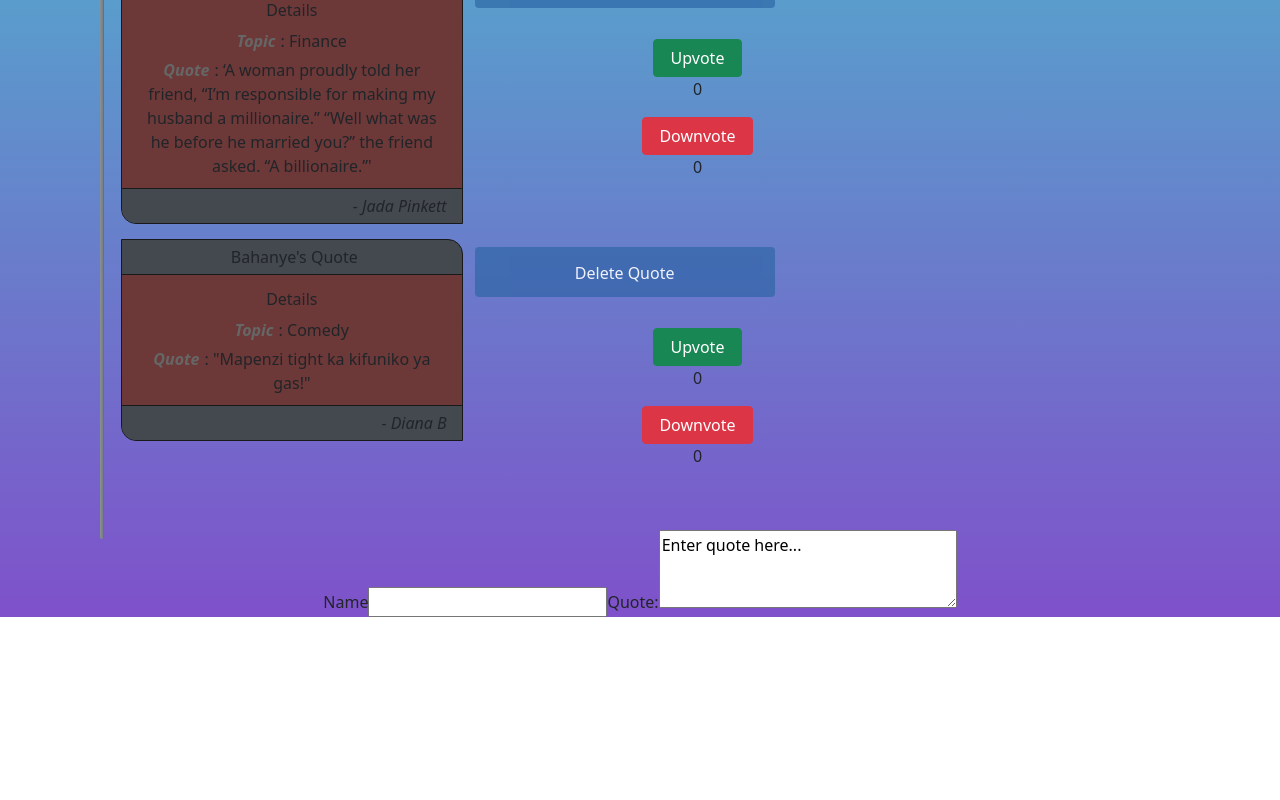
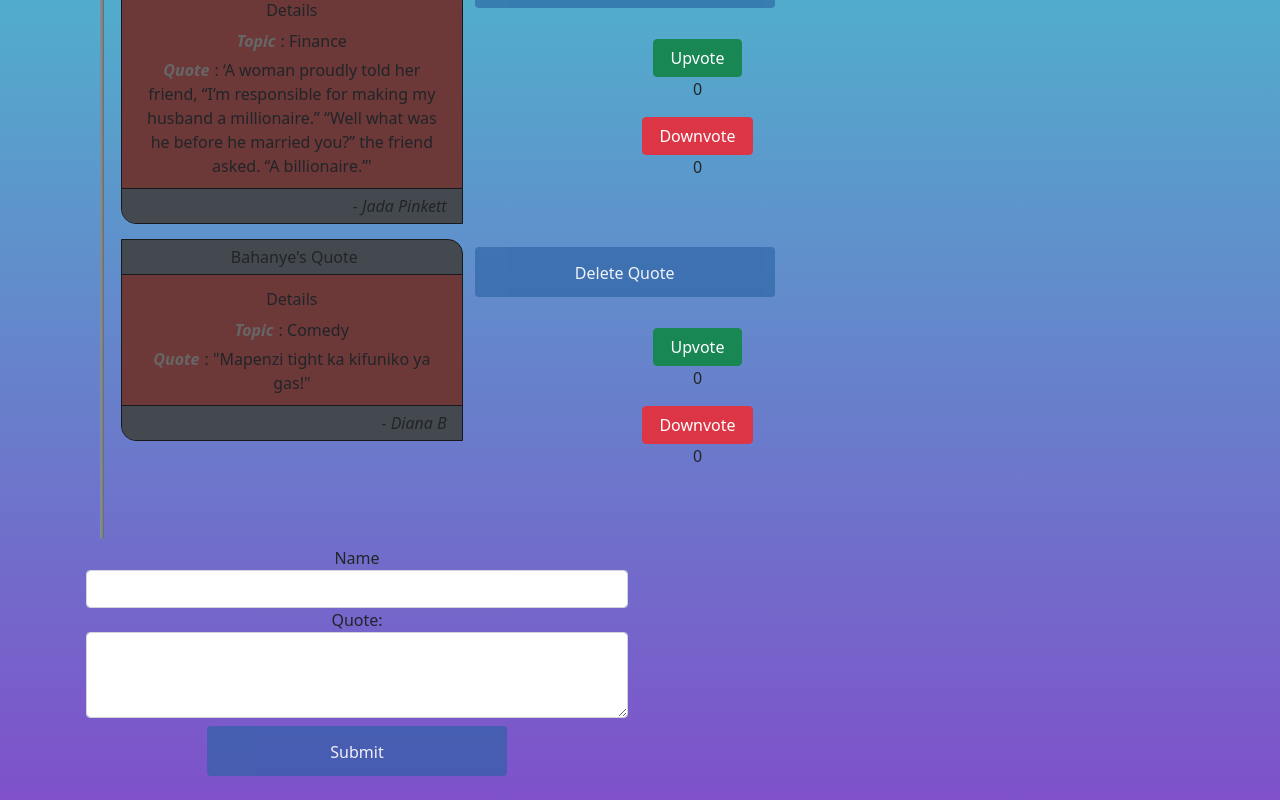
Before and after one commit to ItsMarvoKim/Quotify, an Angular app: page / in a window 1280 px wide. Shown: the part 2178-2978 px from the top of the page. Before the commit the page ends 2795 px from the top, so only its background shows below. Built offline with nearby package versions, Linux system fonts and the light colour scheme; a web font is replaced by a local one.

Commit message:
form created restored and styled

```diff
--- a/src/app/app.component.html
+++ b/src/app/app.component.html
@@ -405,12 +405,24 @@
     </div>
   </div>
 </div>
+
 <div class="newquotes-wrap">
-  <form action="#" class="newquotes-contents">
+  <div class="container">
+    <div class="row">
+      <div class="col-lg-6">
+        <form (ngSubmit)="postQuote(username, quoteBody)" class="newquotes-contents">
 
-    <label for="name">Name</label>
-    <input type="text" id="name">
-    <label for="quote">Quote:</label>
-    <textarea rows="3" cols="30" name="quote" id="quote">Enter quote here...</textarea>
-  </form>
+          <div class="form-group">
+            <label for="name">Name</label>
+          <input [(ngModel)]="username" class="form-control" name="username" type="text" id="name">
+          </div>
+         <div class="form-group">
+          <label for="quote">Quote:</label>
+          <textarea [(ngModel)]="quoteBody" class="form-control" name="quotebody" rows="3" cols="30" id="quote">Enter quote here...</textarea>
+         </div>
+          <button class="btn" type="submit">Submit</button>
+        </form>
+      </div>
+    </div>
+  </div>
 </div>
--- a/src/app/app.component.ts
+++ b/src/app/app.component.ts
@@ -7,6 +7,13 @@ import { Component } from '@angular/core';
 })
 export class AppComponent {
   title = 'Quotify';
+  username:string=""
+  quoteBody:string=""
+  postQuote(username:string ,quoteBody:string){
+    console.log(username)
+    console.log(quoteBody)
+  }
+
 
   // downvotes:number=0;
   // upvotes:number=0;
--- a/src/app/app.module.ts
+++ b/src/app/app.module.ts
@@ -1,5 +1,6 @@
 import { NgModule } from '@angular/core';
 import { BrowserModule } from '@angular/platform-browser';
+import { FormsModule } from '@angular/forms';
 
 import { AppRoutingModule } from './app-routing.module';
 import { AppComponent } from './app.component';
@@ -16,6 +17,7 @@ import { DeleteQuoteComponent } from './delete-quote/delete-quote.component';
   ],
   imports: [
     BrowserModule,
+    FormsModule,
     AppRoutingModule
   ],
   providers: [],
```
Also changed, not shown: src/app/app.component.css (line endings or trailing spaces).
